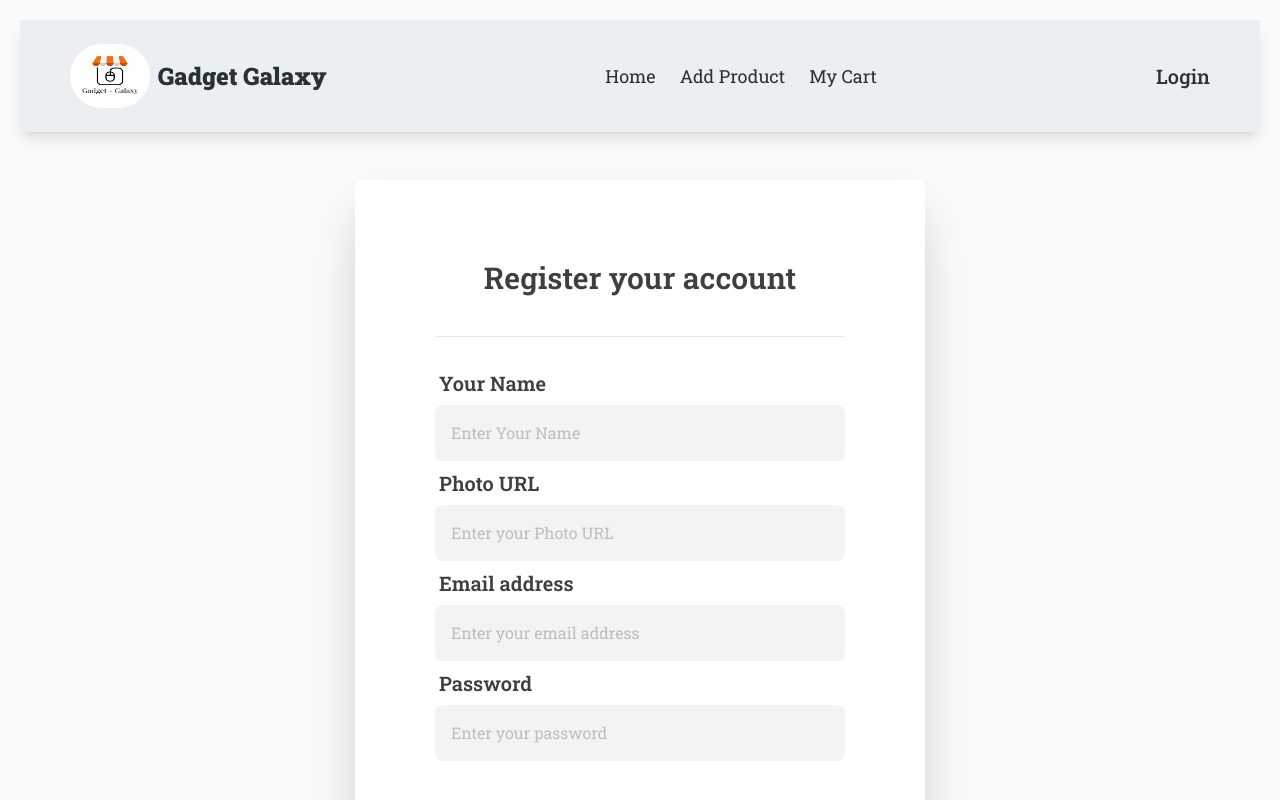
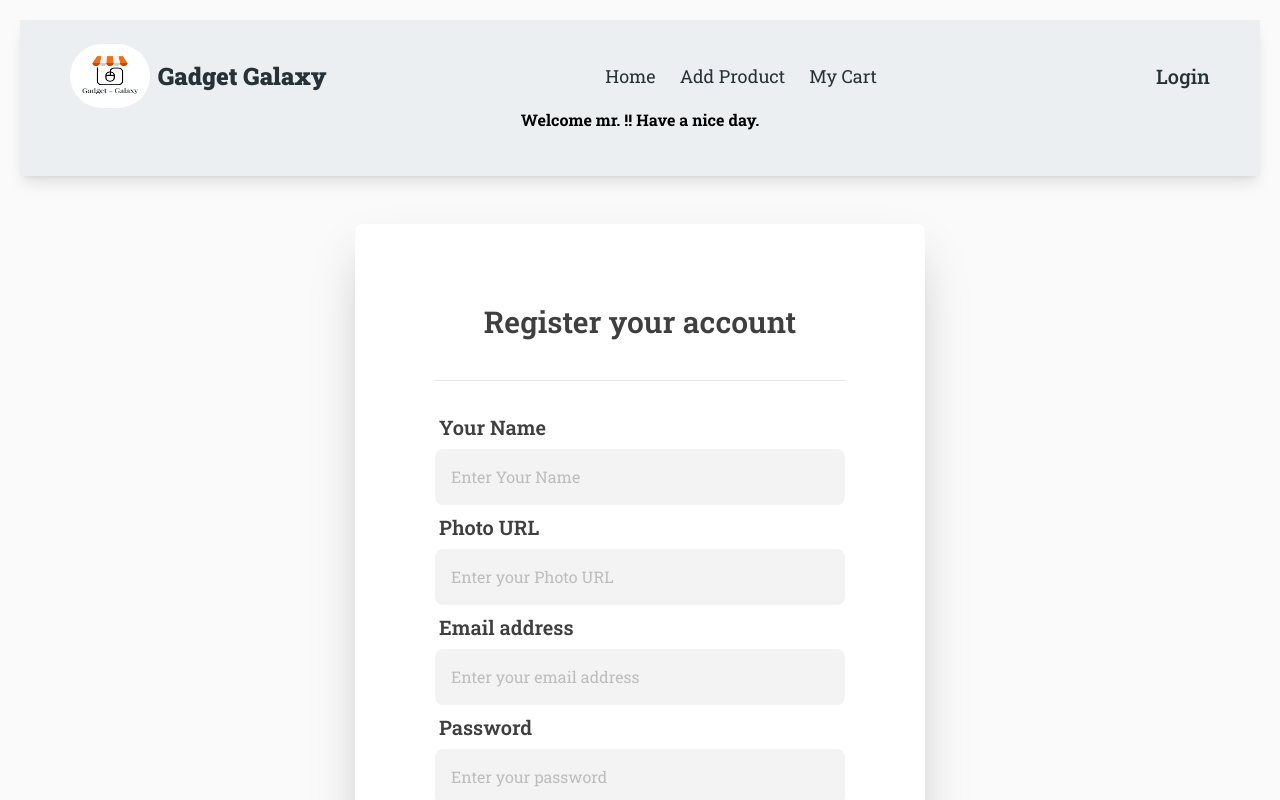
Before and after one commit to arifu00/Gadget-Galaxy-client-side, a React (Vite) app: page /register in a window 1280 px wide. Shown: the top 800 px of the page. Built offline with nearby package versions, Linux system fonts and the light colour scheme; no server answers.

Commit message:
solve reload issue

```diff
--- a/src/Components/SheredStyle/Nav.jsx
+++ b/src/Components/SheredStyle/Nav.jsx
@@ -3,7 +3,7 @@ import React, { useContext } from "react";
 import logo from "../../assets/logo.png";
 import { NavLink } from "react-router-dom";
 import { AuthContext } from "../../providers/AuthProvider";
-import profile from '../../assets/profile.png'
+import profile from "../../assets/profile.png";
 
 // nav use from "material-tailwind"
 
@@ -106,14 +106,13 @@ const Nav = () => {
                             />
                           </div>
                           <button
-                        onClick={handleLogOut}
-                        className=" text-xl font-medium text-slate-950"
-                      >
-                        Log Out
-                      </button>
+                            onClick={handleLogOut}
+                            className=" text-xl font-medium text-slate-950"
+                          >
+                            Log Out
+                          </button>
                         </div>
                       </div>
-
                     </>
                   ) : (
                     <NavLink
@@ -141,6 +140,7 @@ const Nav = () => {
                 <span>Login</span>
               </Button> */}
             </NavLink>
+
             <IconButton
               variant="text"
               className="ml-auto h-6 w-6 text-inherit hover:bg-transparent focus:bg-transparent active:bg-transparent lg:hidden"
@@ -179,6 +179,10 @@ const Nav = () => {
               )}
             </IconButton>
           </div>
+          <div className="text-center text-base pb-5 text-black font-bold">
+            {user?.displayName ?
+              `Welcome ${user.displayName} !! Have a nice day.` : `Welcome mr. !! Have a nice day.` }
+          </div>
           <MobileNav open={openNav}>
             <div className="container mx-auto text-lg">
               <ul className="text-black text-center ">{navList}</ul>
--- a/src/Pages/Register/Register.jsx
+++ b/src/Pages/Register/Register.jsx
@@ -1,10 +1,14 @@
 import { useContext } from "react";
-import { NavLink } from "react-router-dom";
+import { NavLink, useLocation, useNavigate } from "react-router-dom";
 import { AuthContext } from "../../providers/AuthProvider";
 import Swal from "sweetalert2";
 
 const Register = () => {
   const { createUser } = useContext(AuthContext);
+
+  const location = useLocation();
+  // console.log(location);
+  const navigate = useNavigate();
   const handleRegister = (e) => {
     e.preventDefault();
     const form = new FormData(e.currentTarget);
@@ -36,6 +40,7 @@ const Register = () => {
             icon: "success",
             confirmButtonText: "OK",
           });
+          navigate(location?.state ? location.state : "/");
         })
         .catch((error) => {
           Swal.fire({
```
